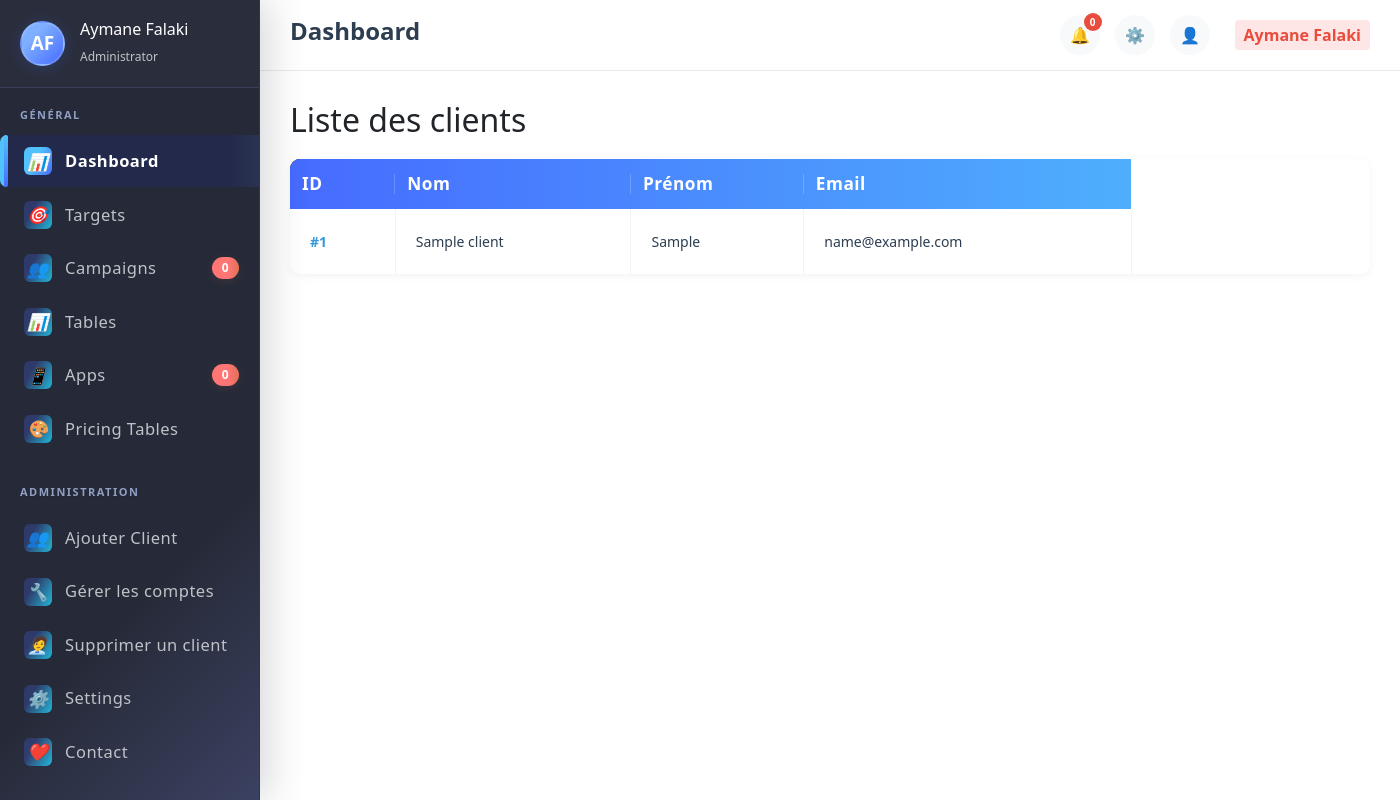
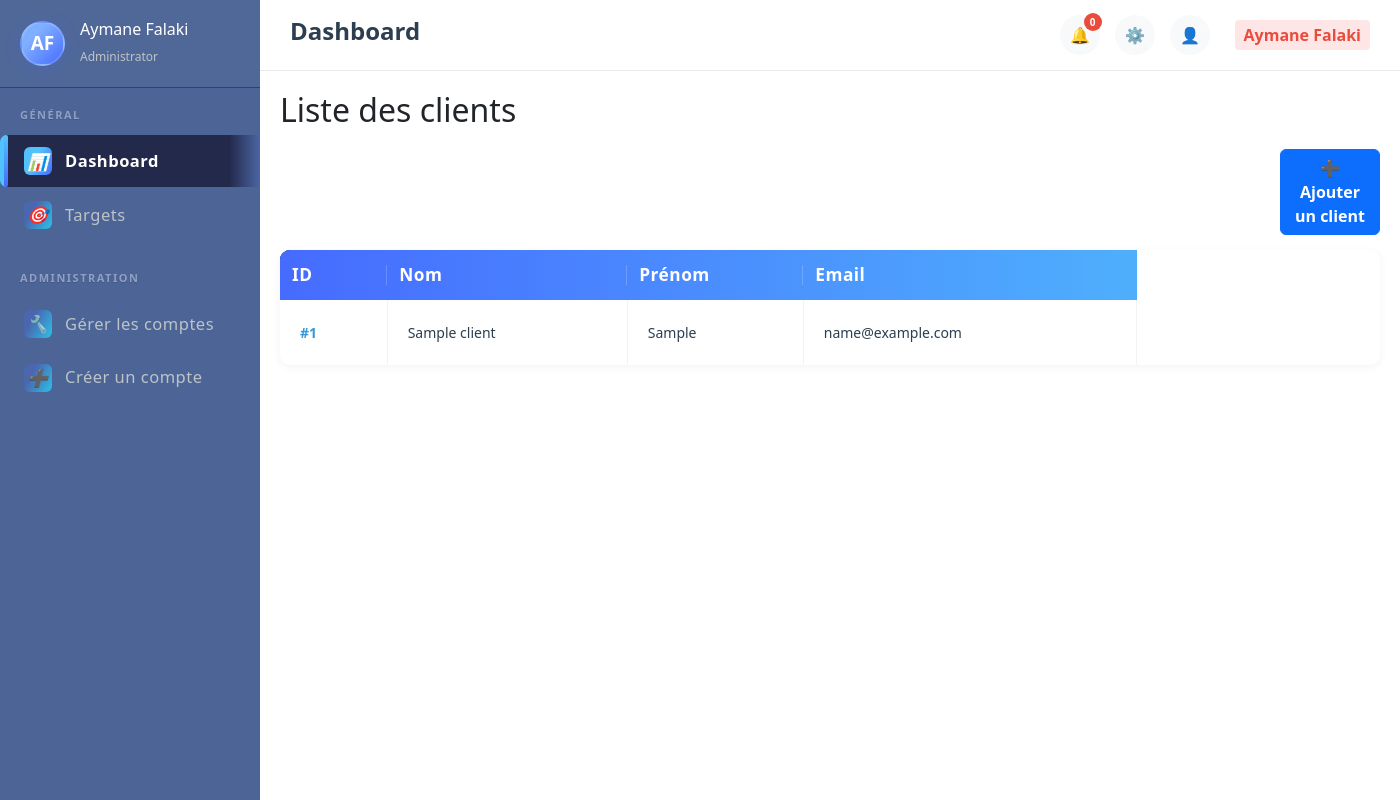
Before and after one commit to AymaneSlayer/Ebanking, a Flask app: page / in a window 1400 px wide. Run offline with Flask 3, Linux system fonts and the light colour scheme; tables that the repository leaves empty hold one stand-in row (values such as "Sample post").

Commit message:
added new UI for adding account and the slidebar

```diff
--- a/app.py
+++ b/app.py
@@ -21,15 +21,31 @@
     email = db.Column("Email", db.String(100), unique=True, nullable=False)
 
     # ⚠️ Clé étrangère définie côté Compte
-    compte = db.relationship("Compte", backref="client", uselist=False)
+    comptes = db.relationship("Compte", backref="client", lazy=True)
 
 # Modèle Compte
 class Compte(db.Model):
     __tablename__ = 'Compte'
+    client_id = db.Column("ClientID", db.String, db.ForeignKey("Clients.ID"))
+    numero = db.Column("Numero", db.String(20), primary_key=True)
+    solde = db.Column("Solde", db.Float, nullable=False)
+@app.route("/ajouter-compte", methods=["GET", "POST"])
+def ajouter_compte():
+    clients = Client.query.all()
 
-    client_id = db.Column("ClientID", db.String, db.ForeignKey("Clients.ID"), primary_key=True)
-    numero = db.Column("Numero", db.String(20), unique=True, nullable=False)
-    solde = db.Column("Solde", db.Float, nullable=False)
+    if request.method == "POST":
+        client_id = request.form["client_id"]
+        solde = float(request.form["solde"])
+        numero = generate_account_number()
+
+        nouveau_compte = Compte(client_id=client_id, numero=numero, solde=solde)
+        db.session.add(nouveau_compte)
+        db.session.commit()
+
+        flash("✅ Compte ajouté avec succès.", "success")
+
+    return render_template("ajouter_compte.html", clients=clients)
+
 @app.route("/supprimer-client", methods=["GET", "POST"])
 def supprimer_client():
     if request.method == "POST":
@@ -91,13 +107,7 @@
 
         nouveau = Client(id=generate_unique_id(), nom=nom, prenom=prenom, email=email)
         db.session.add(nouveau)
-        # Créer un compte pour ce client
-        nouveau_compte = Compte(
-            client_id=nouveau.id,
-            numero=generate_account_number(),
-            solde=round(random.uniform(100.0, 10000.0), 2)
-        )
-        db.session.add(nouveau_compte)
+
         db.session.commit()
         flash("✅ Client ajouté !", "success")
         return redirect(url_for("home"))
@@ -108,6 +118,7 @@
     client = Client.query.get_or_404(str(id))
     return render_template("client_details.html", client=client)
 @app.route("/gerer-comptes", methods=["GET", "POST"])
+
 def gerer_comptes():
     client = None
 
@@ -123,22 +134,23 @@
             client.prenom = request.form["prenom"]
             client.email = request.form["email"]
 
-            # ✅ Mise à jour du solde si compte associé
-            if client.compte:
+            if client.comptes:
                 try:
                     nouveau_solde = float(request.form["solde"])
-                    client.compte.solde = round(nouveau_solde, 2)
+                    client.comptes[0].solde = round(nouveau_solde, 2)
                 except (ValueError, KeyError):
                     flash("❌ Solde invalide ou manquant.", "error")
                     return redirect(url_for("gerer_comptes"))
 
-            # Enregistrer en base
-            db.session.commit()
-            flash("✅ Informations mises à jour.", "success")
+        return render_template("gerer_comptes.html", client=client,was_posted=(request.method == "POST"))
 
-    return render_template("gerer_comptes.html", client=client)
+    # ✅ Ce return s’exécutera pour les requêtes GET
+    return render_template("gerer_comptes.html", client=None)
+
+
 @app.route("/init-db")
 def init_db():
+
     try:
         db.drop_all()
         db.create_all()
--- a/static/css/style.css
+++ b/static/css/style.css
@@ -52,8 +52,8 @@
             top: 0;
             width: 260px;
             height: 100vh;
-            background: #2c3e50;
-            color: white;
+            background: #4c6596;
+            color: rgb(14, 14, 14);
             z-index: 1000;
             transition: transform 0.3s ease;
         }
@@ -632,11 +632,7 @@
             margin-bottom: 15px;
         }
 
-        /* Responsive */
-        @media (max-width: 768px) {
-            .sidebar {
-                transform: translateX(-100%);
-            }
+
 
             .main-content {
                 margin-left: 0;
@@ -659,9 +655,7 @@
             }
         }
         /* Animation sidebar */
-.sidebar {
-    animation: slideSidebar 0.6s cubic-bezier(.33,1,.68,1);
-}
+
 @keyframes slideSidebar {
     from { transform: translateX(-100%);}
     to { transform: translateX(0);}
@@ -767,15 +761,6 @@
 #headerUserName:hover {
     background: #e74c3c;
     color: #fff !important;
-}
-/* MODERN SIDEBAR DESIGN */
-.sidebar {
-    background: linear-gradient(135deg, #262a38 70%, #3b4161 100%);
-    box-shadow: 8px 0 36px #262a3830;
-    border-right: 1.5px solid #31344a;
-    backdrop-filter: blur(2.5px);
-    animation: slideSidebar .8s cubic-bezier(.23,1.2,.32,1) 0s 1;
-    will-change: transform, box-shadow;
 }
 @keyframes slideSidebar {
     from { transform: translateX(-80px); opacity: 0.2; }
--- a/templates/index.html
+++ b/templates/index.html
@@ -25,61 +25,38 @@
   <div class="sidebar-menu">
     <div class="menu-section">
       <h5>Général</h5>
-                <a href="#" class="menu-item active">
+
+      <a href="{{ url_for('dashboard') }}" class="menu-item active">
         <i>📊</i>
-                    Dashboard
+        <span>Dashboard</span>
       </a>
+
       <a href="#" class="menu-item">
         <i>🎯</i>
-                    Targets
+        <span>Targets</span>
       </a>
-                <a href="#" class="menu-item">
-                    <i>👥</i>
-                    Campaigns
-                    <span class="menu-badge" id="campaignsBadge">0</span>
-                </a>
-                <a href="#" class="menu-item">
-                    <i>📊</i>
-                    Tables
-                </a>
-                <a href="#" class="menu-item">
-                    <i>📱</i>
-                    Apps
-                    <span class="menu-badge" id="appsBadge">0</span>
-                </a>
-                <a href="#" class="menu-item">
-                    <i>🎨</i>
-                    Pricing Tables
-                </a>
+
+      <!-- ... autres liens similaires -->
     </div>
 
     <div class="menu-section">
       <h5>Administration</h5>
-                <a href="{{ url_for('ajouter_client') }}" class="menu-item">
-                    <i>👥</i>
-                    Ajouter Client
 
-                </a>
       <a href="{{ url_for('gerer_comptes') }}" class="menu-item">
         <i>🔧</i>
-                    Gérer les comptes
+        <span>Gérer les comptes</span>
       </a>
 
+      <a href="{{ url_for('ajouter_compte') }}" class="menu-item btn-important">
+        <i>➕</i>
+        <span>Créer un compte</span>
       </a>
-                <a href="{{ url_for('supprimer_client') }}" class="menu-item">
-                    <i>🧑‍💼</i>
-                    Supprimer un client
-                </a>
-                <a href="#" class="menu-item">
-                    <i>⚙️</i>
-                    Settings
-                <a href="#" class="menu-item">
-                    <i>❤️</i>
-                    Contact
-                </a>
+
+      <!-- ... autres liens -->
     </div>
   </div>
 </nav>
+
 
     <!-- Main Content -->
     <div class="main-content">
@@ -110,6 +87,12 @@
         <!-- Dashboard Content -->
         <div class="dashboard-content">
               <h2 style="margin-bottom: 20px;">Liste des clients</h2>
+              <div style="display: flex; justify-content: flex-start; margin-bottom: 15px;">
+            <a href="{{ url_for('ajouter_client') }}" class="btn btn-primary" style="font-weight: 600 ; margin-left: 1000px;">
+            ➕ Ajouter un client
+            </a>
+</div>
+
 
         <table class="clients-table" style="width: 100%; border-collapse: collapse; background: white; border-radius: 10px; overflow: hidden; box-shadow: 0 2px 10px rgba(0,0,0,0.05);">
             <thead style="background-color: #2c3e50; color: white;">
```
Also changed, not shown: templates/ajouter_compte.html (added, +32 -0 lines), templates/gerer_comptes.html (+11 -5 lines), templates/supprimer_client.html (deleted, +0 -12 lines). Lines whose indentation alone changed are shown as unchanged.
